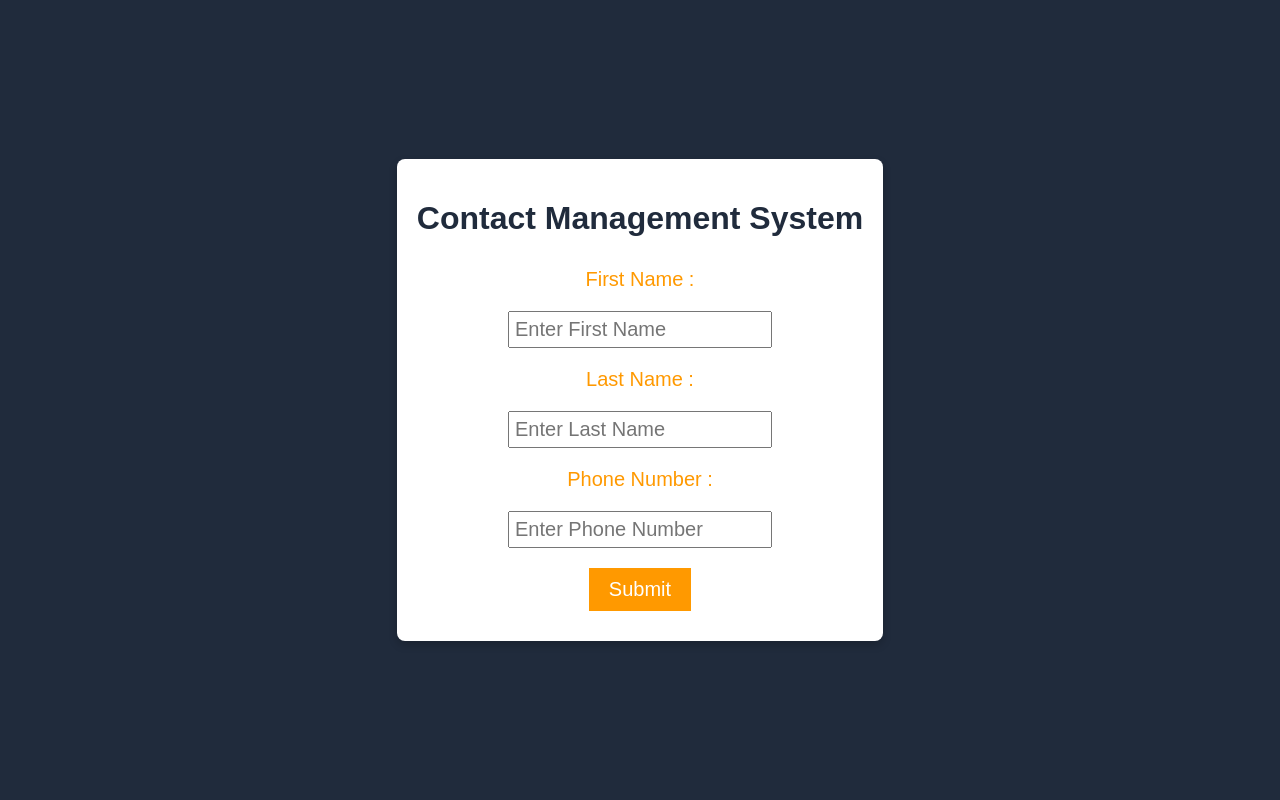
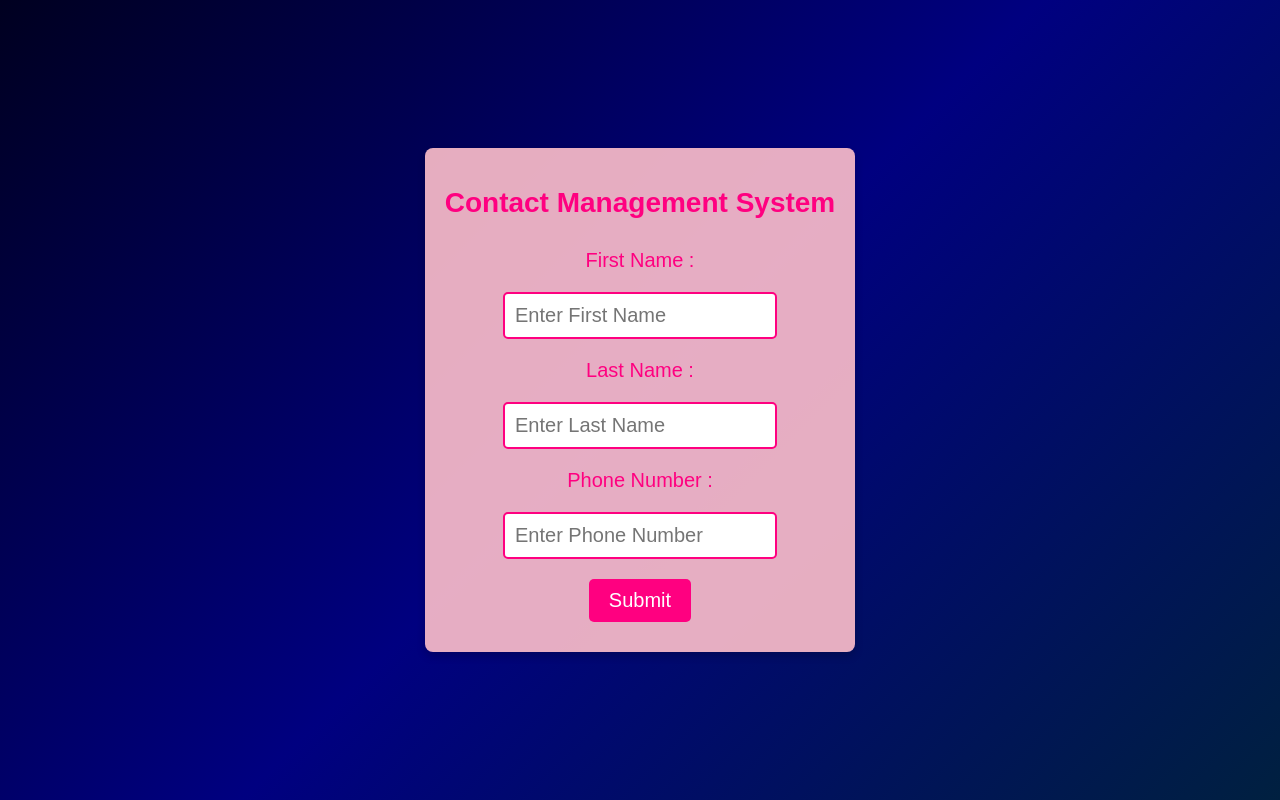
Before and after one commit to ankithmanchale/aws-lab, a plain HTML site: page index.html in a window 1280 px wide. Drawn offline with Linux system fonts and the light colour scheme.

Commit message:
Update index.html

```diff
--- a/index.html
+++ b/index.html
@@ -5,59 +5,67 @@
     <title>Contact Management System</title>
     <style>
         body {
-            background-color: #202b3c;
+            background: linear-gradient(135deg, rgba(0, 0, 32, 1), rgba(0, 0, 128, 1), rgba(0, 32, 64, 1)); /* Gradient background */
             display: flex;
             justify-content: center;
             align-items: center;
             height: 100vh;
             margin: 0;
+            font-family: Arial, Helvetica, sans-serif;
         }
         form {
             display: flex;
             flex-direction: column;
             align-items: center;
-            background-color: #fff;
+            background-color: rgba(255, 192, 203, 0.9); /* Semi-transparent light pink */
             padding: 20px;
             border-radius: 8px;
-            box-shadow: 0 4px 8px rgba(0, 0, 0, 0.2); /* Add a subtle shadow */
+            box-shadow: 0 4px 8px rgba(0, 0, 0, 0.2); /* Subtle shadow */
+            transition: transform 0.3s; /* Smooth hover effect */
+        }
+        form:hover {
+            transform: scale(1.02); /* Slightly enlarge the form on hover */
         }
         label, button {
-            color: #FF9900;
-            font-family: Arial, Helvetica, sans-serif;
+            color: rgba(255, 0, 128, 1); /* Bright pink color */
             font-size: 20px;
             margin: 10px 0;
         }
         input {
             color: #232F3E;
-            font-family: Arial, Helvetica, sans-serif;
             font-size: 20px;
             margin: 10px 0;
             width: 250px;
-            padding: 5px;
+            padding: 10px;
+            border: 2px solid rgba(255, 0, 128, 1); /* Light pink border */
+            border-radius: 5px;
+            transition: border-color 0.3s; /* Smooth transition for border color */
+        }
+        input:focus {
+            outline: none;
+            border-color: rgba(255, 20, 147, 1); /* Change border color on focus */
         }
         button {
-            background-color: #FF9900;
+            background-color: rgba(255, 0, 128, 1); /* Bright pink button color */
             color: #fff;
             border: none;
             padding: 10px 20px;
             cursor: pointer;
+            border-radius: 5px;
+            transition: background-color 0.3s; /* Smooth transition for background color */
         }
         button:hover {
-            background-color: #e68a00; /* Darker shade on hover */
-         }
-         input:focus {
-            outline: none;
-            border: 2px solid #FF9900;
+            background-color: rgba(255, 105, 180, 1); /* Lighter pink on hover */
         }
         h1 {
-            color: #202b3c;
-            font-family: Arial, Helvetica, sans-serif;
+            color: rgba(255, 0, 128, 1); /* Bright pink for the heading */
+            font-size: 28px;
+            margin-bottom: 20px;
         }
         #loading {
             display: none;
-            color: #FF9900;
+            color: rgba(255, 0, 128, 1); /* Loading text color */
             margin-top: 10px;
-            font-family: Arial, Helvetica, sans-serif;
         }
     </style>
     <script>
```
Lines whose indentation alone changed are shown as unchanged.
